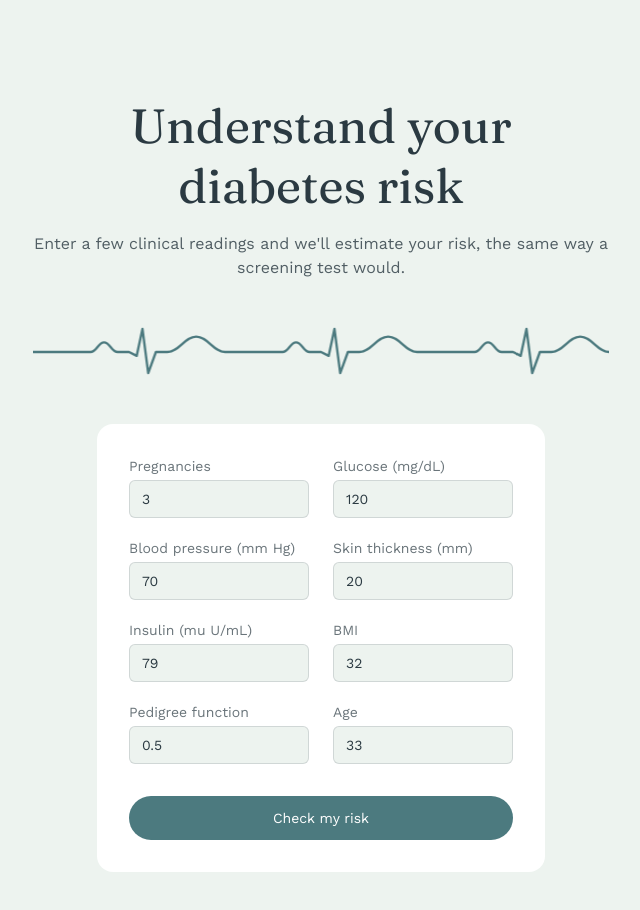
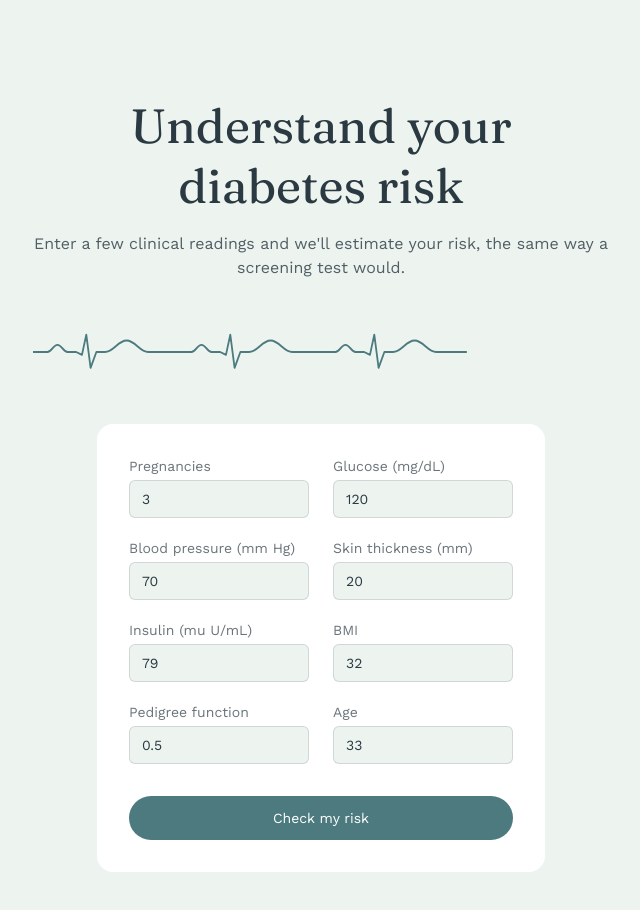
Before and after one commit to ali-faraz-py/DiabetesDetector, a Next.js app in the folder frontend/: page / in a window 1280 px wide. Shown: the top 910 px of the page, without its empty margins (319-959 px from the left). Built offline with nearby package versions, Linux system fonts and the light colour scheme.

Commit message:
feat: implement animated ECG pulse line component with reduced motion support

```diff
--- a/frontend/app/page.js
+++ b/frontend/app/page.js
@@ -1,6 +1,6 @@
 "use client";
 
-import { useState } from "react";
+import { useEffect, useRef, useState } from "react";
 
 const FIELDS = [
   { key: "pregnancies", label: "Pregnancies", min: 0, max: 17, step: 1, default: 3 },
@@ -36,7 +36,55 @@ function buildEcgPath(repeats, unitWidth) {
   return d.trim();
 }
 
-const ECG_PATH = buildEcgPath(6, 200);
+const BEAT_COUNT = 4;
+const UNIT_WIDTH = 200;
+const ECG_PATH = buildEcgPath(BEAT_COUNT, UNIT_WIDTH);
+
+function PulseLine({ color }) {
+  const pathRef = useRef(null);
+  const animRef = useRef(null);
+
+  useEffect(() => {
+    const path = pathRef.current;
+    if (!path) return;
+
+    const prefersReducedMotion = window.matchMedia(
+      "(prefers-reduced-motion: reduce)"
+    ).matches;
+
+    const length = path.getTotalLength();
+    path.style.strokeDasharray = `${length}`;
+
+    if (prefersReducedMotion) {
+      path.style.strokeDashoffset = "0";
+      return;
+    }
+
+    animRef.current = path.animate(
+      [{ strokeDashoffset: length }, { strokeDashoffset: 0 }],
+      { duration: 3200, iterations: Infinity, easing: "linear" }
+    );
+
+    return () => animRef.current?.cancel();
+  }, []);
+
+  return (
+    <svg
+      viewBox={`0 0 ${BEAT_COUNT * UNIT_WIDTH} 60`}
+      className="w-full h-full"
+    >
+      <path
+        ref={pathRef}
+        d={ECG_PATH}
+        fill="none"
+        stroke={color}
+        strokeWidth="2.5"
+        strokeLinecap="round"
+        strokeLinejoin="round"
+      />
+    </svg>
+  );
+}
 
 export default function Home() {
   const [values, setValues] = useState(
@@ -89,21 +137,8 @@ export default function Home() {
         </p>
       </div>
 
-      <div className="w-full max-w-xl my-10 h-16 overflow-hidden">
-        <svg
-          viewBox="0 0 1200 60"
-          className="w-[200%] h-full pulse-wave"
-          style={{ "--pulse-color": pulseColor }}
-        >
-          <path
-            d={ECG_PATH}
-            fill="none"
-            stroke="var(--pulse-color)"
-            strokeWidth="2.5"
-            strokeLinecap="round"
-            strokeLinejoin="round"
-          />
-        </svg>
+      <div className="w-full max-w-xl my-10 h-16">
+        <PulseLine color={pulseColor} />
       </div>
 
       <form
@@ -153,19 +188,6 @@ export default function Home() {
           </p>
         </div>
       )}
-
-      <style jsx>{`
-        .pulse-wave {
-          animation: pulse-scroll 6s linear infinite;
-        }
-        @keyframes pulse-scroll {
-          from { transform: translateX(0); }
-          to { transform: translateX(-50%); }
-        }
-        @media (prefers-reduced-motion: reduce) {
-          .pulse-wave { animation: none; }
-        }
-      `}</style>
     </main>
   );
 }
```
